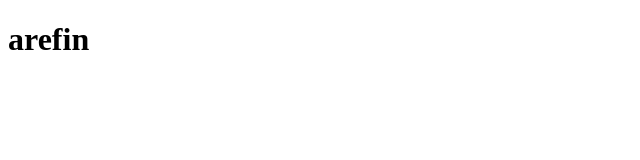
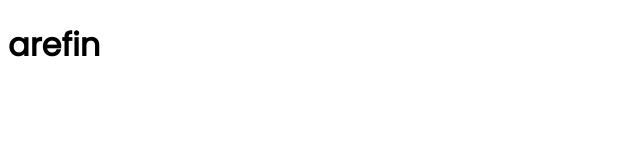
Before and after one commit to Arefin205/developer.repo, a plain HTML site: page index.html in a window 1280 px wide. Shown: the full height of the page, 0-640 px from the left. Drawn offline with Linux system fonts and the light colour scheme.

Commit message:
index.html

```diff
--- a/index.css
+++ b/index.css
@@ -0,0 +1,3 @@
+body{
+    font-family: 'Poppins', sans-serif;
+}
--- a/index.html
+++ b/index.html
@@ -5,6 +5,10 @@
     <meta http-equiv="X-UA-Compatible" content="IE=edge">
     <meta name="viewport" content="width=device-width, initial-scale=1.0">
     <link rel="stylesheet" href="index.css">
+    <link rel="preconnect" href="https://fonts.googleapis.com">
+   <link rel="preconnect" href="https://fonts.googleapis.com">
+   <link rel="preconnect" href="https://fonts.gstatic.com" crossorigin>
+   <link href="https://fonts.googleapis.com/css2?family=Poppins&display=swap" rel="stylesheet">
     <title>developer arefin</title>
 </head>
 <body>
```
